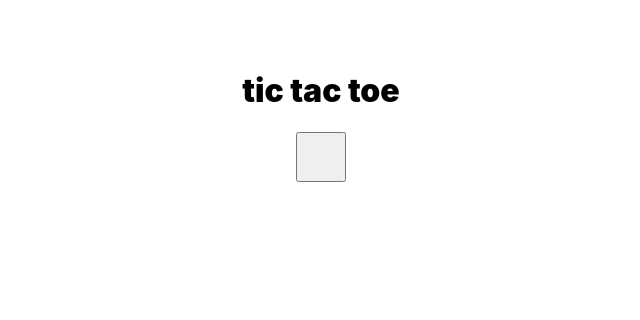
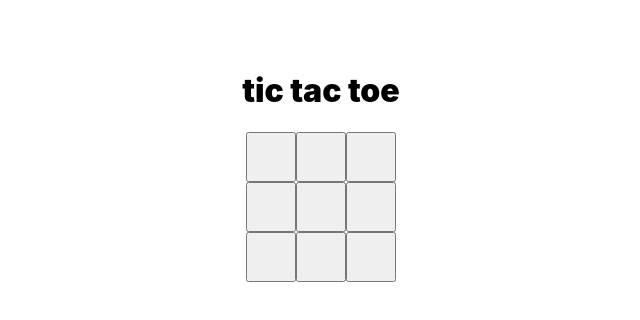
Before and after one commit to cvcastano/tic_tac_toe, a React (Create React App) app: page / in a window 1280 px wide. Shown: the top 320 px of the page, without its empty margins (319-959 px from the left). Built offline with nearby package versions, Linux system fonts and the light colour scheme.

Commit message:
Add board

```diff
--- a/src/App.js
+++ b/src/App.js
@@ -7,13 +7,29 @@ class App extends React.Component {
     console.log('Me han clickado')
   }
 
+  renderCell() {
+    return (
+      <Cell onClick={this.handleClick} />
+    )
+  }
+
   render() {
 
 
     return (
       <div className="App">
         <h1 className="title">tic tac toe</h1>
-        <Cell onClick={this.handleClick} />
+        <div className="board">
+          {this.renderCell()}
+          {this.renderCell()}
+          {this.renderCell()}
+          {this.renderCell()}
+          {this.renderCell()}
+          {this.renderCell()}
+          {this.renderCell()}
+          {this.renderCell()}
+          {this.renderCell()}
+        </div>
 
       </div>
     )
--- a/src/App.scss
+++ b/src/App.scss
@@ -8,6 +8,11 @@
 .title {
   font-weight: 900;
 }
+.board {
+  display: flex;
+  flex-wrap: wrap;
+  width: 150px;
+}
 .cell {
   width: 50px;
   height: 50px;
```
